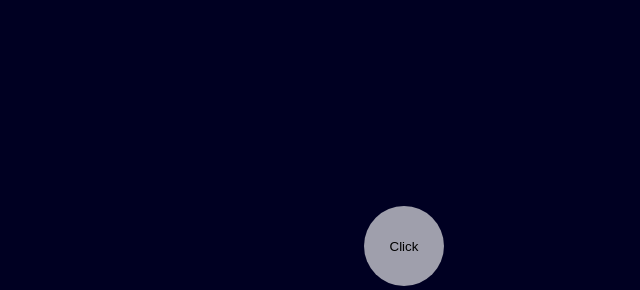
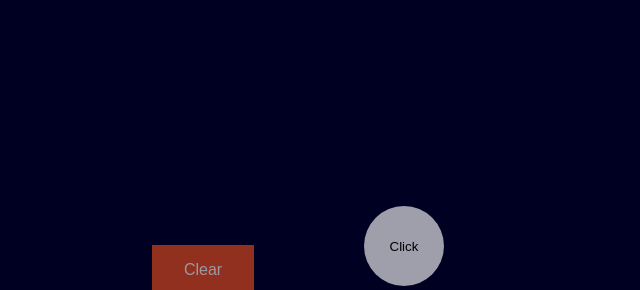
Before and after one commit to NamTheDev/click, a website: page index.html in a window 1280 px wide. Shown: the part 130-420 px from the top of the page, without its empty margins (236-876 px from the left). Drawn offline with Linux system fonts and the light colour scheme.

Commit message:
Add clear button

```diff
--- a/index.html
+++ b/index.html
@@ -44,10 +44,29 @@ color: white;
 margin-top: 10px;
 font-family: "consolas";
 }
+.button {
+  background-color: #f4511e;
+  border: none;
+  color: white;
+  padding: 16px 32px;
+  text-align: center;
+  font-size: 16px;
+  margin: 4px 2px;
+  opacity: 0.6;
+  transition: 0.3s;
+  display: inline-block;
+  text-decoration: none;
+  cursor: pointer;
+  position: absolute;
+  margin-left: -400px
+}
+
+.button:hover {opacity: 1}
 </style>
 </head>
 <body>
 <section>
+  <button class="button" id="clear">Clear</button>
 <div class="container">
 <button id="button">Click</button>
 <p id="demoScore">Count : 0</p>
@@ -55,12 +74,17 @@ font-family: "consolas";
 </section>
 <script type="text/javascript">
 const button = document.getElementById("button");
+const clear = document.getElementById("clear");
 const demoScore = document.getElementById("demoScore");
 let score = 0;
 button.addEventListener("click", () => {
 score++;
 demoScore.innerHTML = "Count : " + score;
 });
+clear.addEventListener("click", () => {
+score = 0;
+demoScore.innerHTML = "Count : " + score;
+});
 </script>
 </body>
 </html>
--- a/package.json
+++ b/package.json
@@ -4,7 +4,9 @@
   "description": "",
   "main": "index.js",
   "scripts": {
-    "test": "echo \"Error: no test specified\" && exit 1"
+    "test": "echo \"Error: no test specified\" && exit 1",
+    "start": "npm restart",
+    "restart": "node index.js"
   },
   "keywords": [],
   "author": "",
```
Also changed, not shown: 2 other files.
